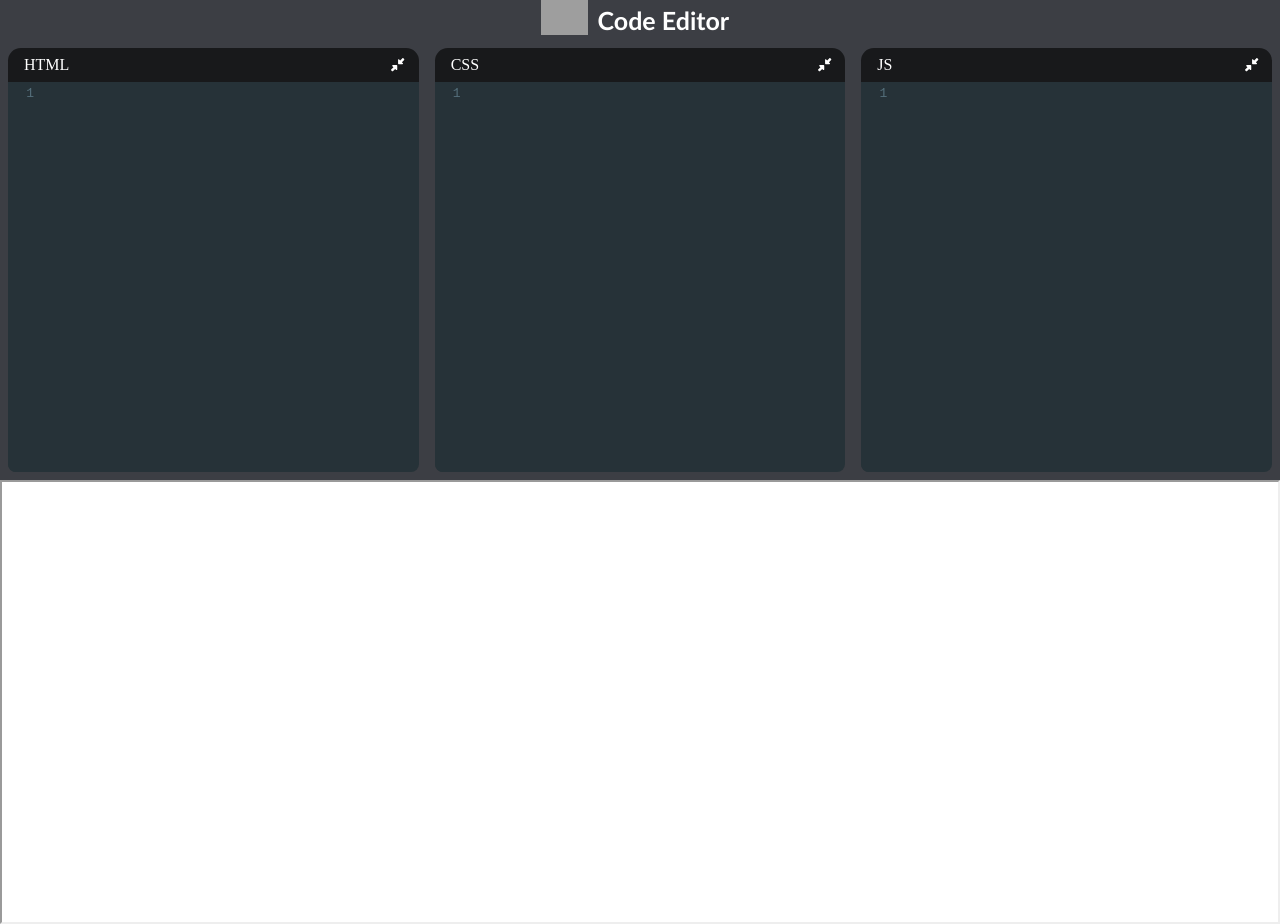
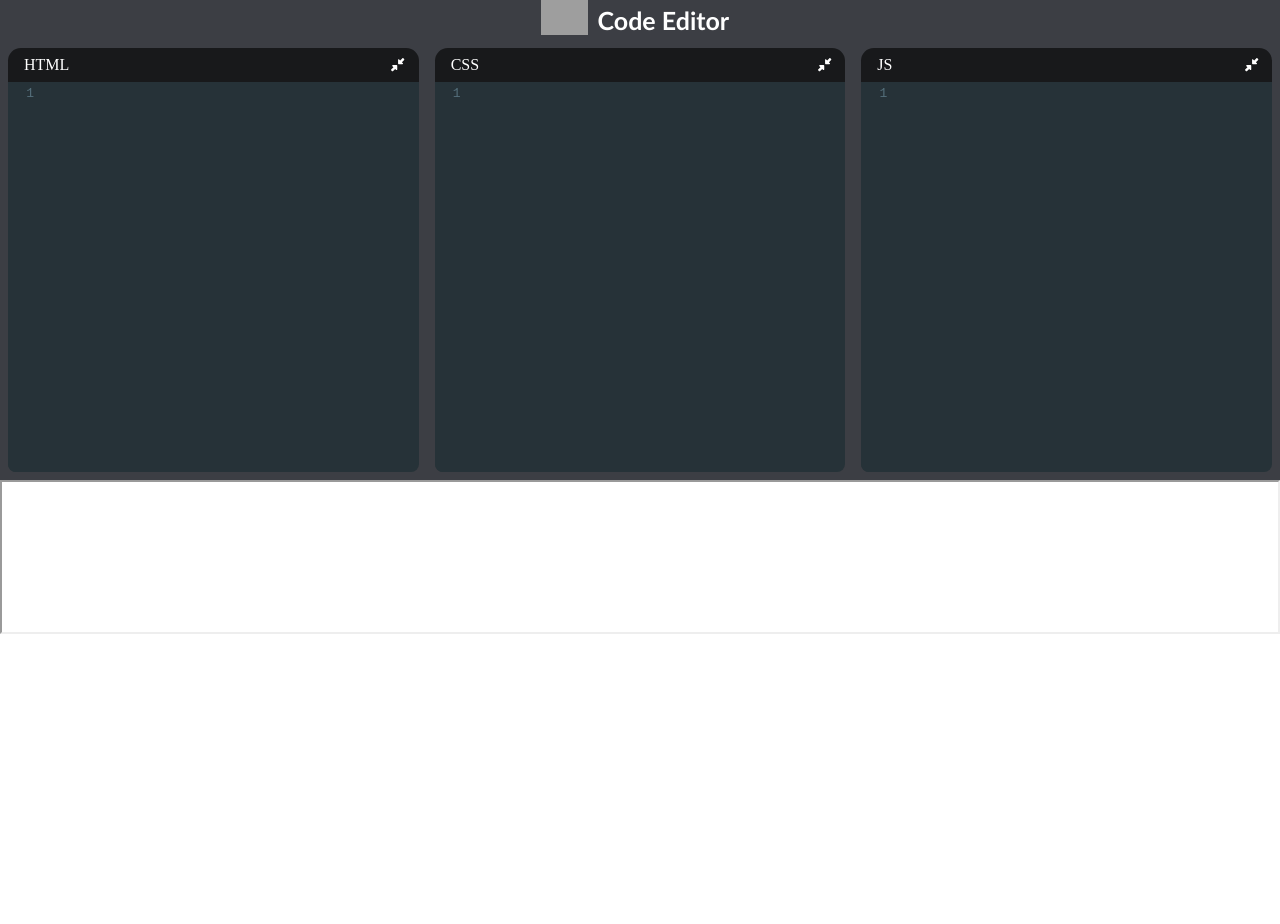
Before and after one commit to KartikBudania/Code-Editor, a React (Create React App) app: page / in a window 1280 px wide. After the commit the page ends 800 px from the top, so only its background shows below. Built offline with nearby package versions, Linux system fonts and the light colour scheme; grey boxes are pictures that could not be loaded.

Commit message:
removed scroll bar

```diff
--- a/src/index.css
+++ b/src/index.css
@@ -20,10 +20,10 @@ h1{
 
 .top-pane {
     background-color: hsl(225, 6%, 25%);
+    height: 55vh;
 }
 
 .pane {
-    height: 55vh;
     display: flex;
 }
 
```
